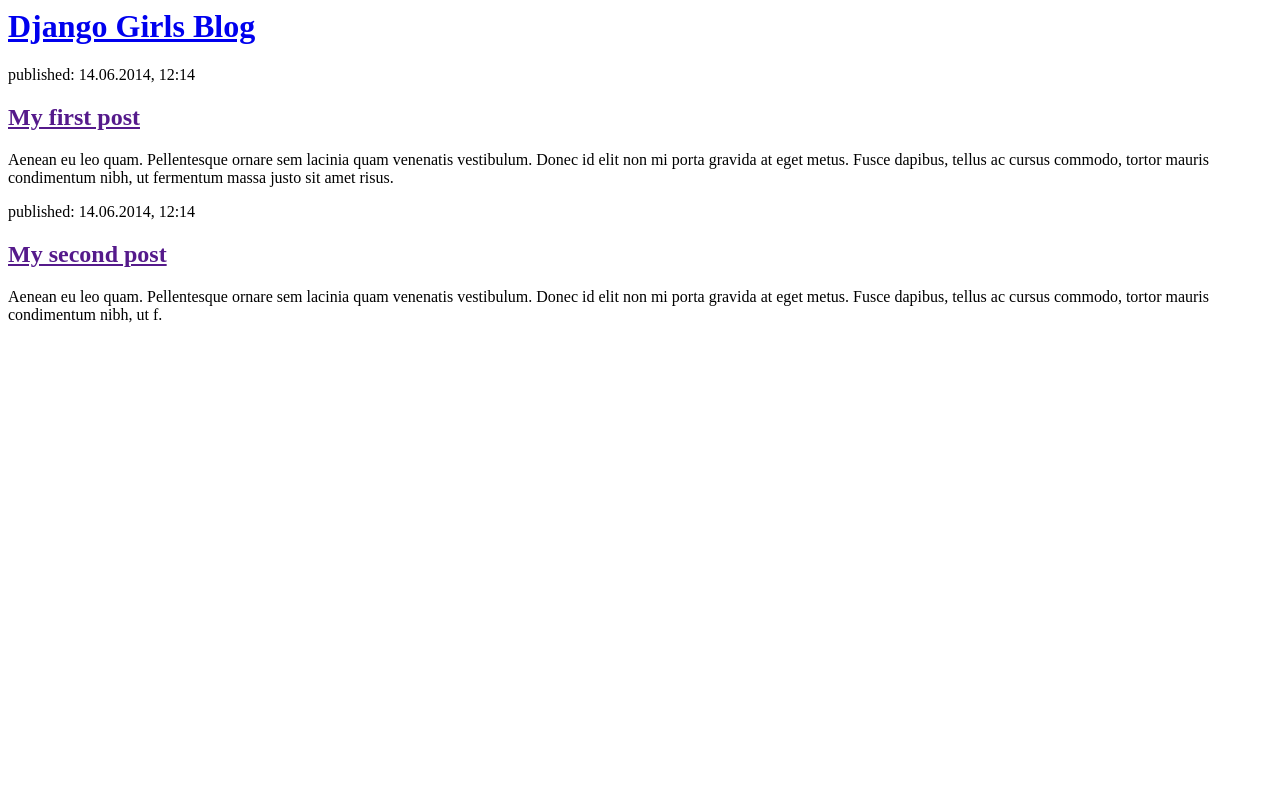
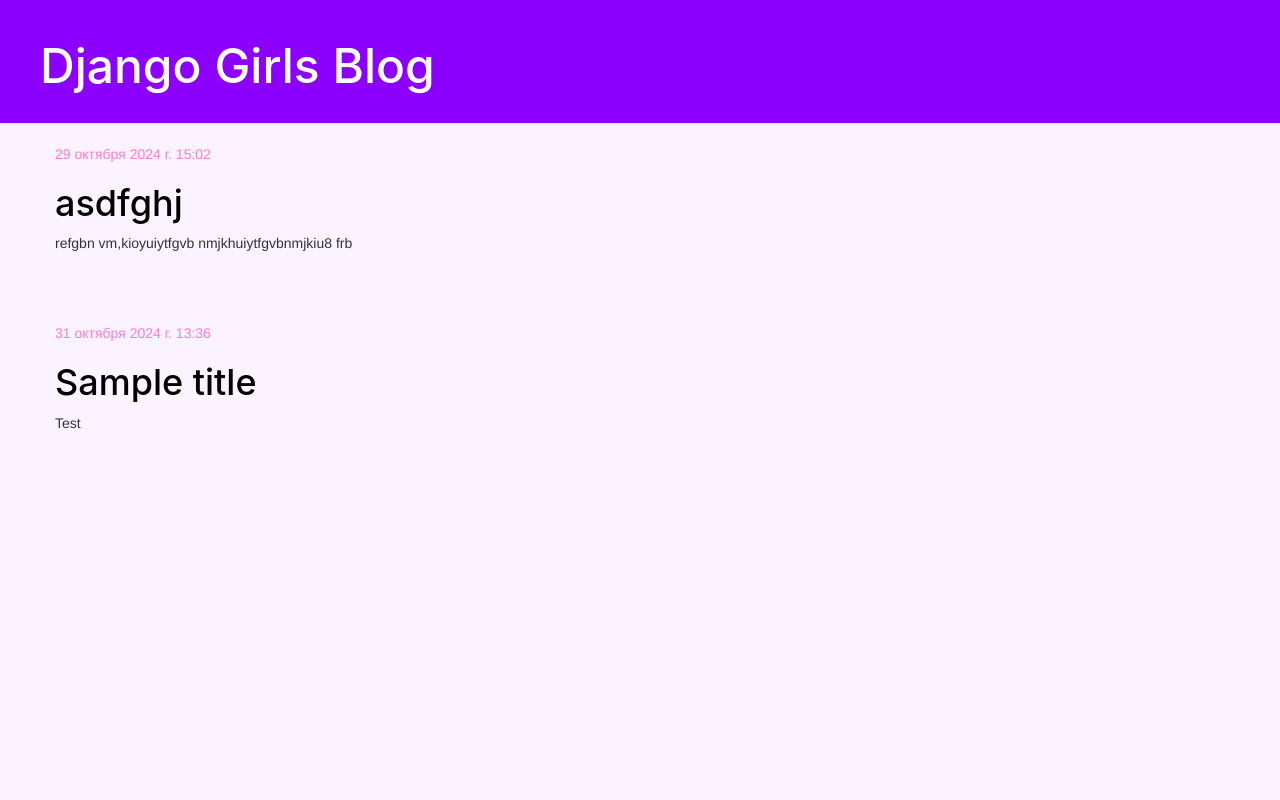
Before and after one commit to 0k1nd/djangogirls, a Django app: page / in a window 1280 px wide. Run offline with Django 4.2, Linux system fonts and the light colour scheme; data comes from the database, SQL or seed files in the repository; both versions use the stored data as it was after the commit; some libraries are stand-ins or nearby versions.

Commit message:
html and css(its all in 31.10)

```diff
--- /dev/null
+++ b/blog/static/css/blog.css
@@ -0,0 +1,53 @@
+body {
+    background-color: #fbf3ff;
+    background-repeat: no-repeat;
+    background-size: cover;
+  }
+
+.page-header {
+    background-color: #8c00ff;
+    margin-top: 0;
+    padding: 20px 20px 20px 40px;
+}
+
+.page-header h1, .page-header h1 a, .page-header h1 a:visited, .page-header h1 a:active {
+    color: #ffffff;
+    font-size: 36pt;
+    text-decoration: none;
+}
+
+.content {
+    margin-left: 40px;
+}
+
+h1, h2, h3, h4 {
+    font-family: 'Inter', bold;
+}
+
+.date {
+    color: #ff79d9;
+}
+
+.save {
+    float: right;
+}
+
+.post-form textarea, .post-form input {
+    width: 100%;
+}
+
+.top-menu, .top-menu:hover, .top-menu:visited {
+    color: #ffffff;
+    float: right;
+    font-size: 34pt;
+    margin-right: 20px;
+}
+
+.post {
+    margin-bottom: 70px;
+}
+
+.post h1 a, .post h1 a:visited {
+    color: #000000;
+    border: 2px
+}
--- /dev/null
+++ b/blog/templates/blog/base.html
@@ -0,0 +1,23 @@
+{% load static %}
+<html>
+    <head>
+        <title>Django Girls blog</title>
+        <link rel="stylesheet" href="//maxcdn.bootstrapcdn.com/bootstrap/3.2.0/css/bootstrap.min.css">
+        <link rel="stylesheet" href="//maxcdn.bootstrapcdn.com/bootstrap/3.2.0/css/bootstrap-theme.min.css">
+        <link href='//fonts.googleapis.com/css?family=Lobster&subset=latin,latin-ext' rel='stylesheet' type='text/css'>
+        <link rel="stylesheet" href="{% static 'css/blog.css' %}">
+    </head>
+    <body>
+        <div class="page-header">
+            <h1><a href="/">Django Girls Blog</a></h1>
+        </div>
+        <div class="content container">
+            <div class="row">
+                <div class="col-md-8">
+                {% block content %}
+                {% endblock %}
+                </div>
+            </div>
+        </div>
+    </body>
+</html>
--- a/blog/templates/blog/post_list.html
+++ b/blog/templates/blog/post_list.html
@@ -1,22 +1,13 @@
-<html>
-    <head>
-        <title>1234567890</title>
-    </head>
-    <body>
-        <div>
-            <h1><a href="/">Django Girls Blog</a></h1>
+{% extends 'blog/base.html' %}
+
+{% block content %}
+    {% for post in posts %}
+        <div class="post">
+            <div class="date">
+                {{ post.published_date }}
+            </div>
+            <h1><a href="{% url 'post_detail' pk=post.pk %}">{{ post.title }}</a></h1>
+            <p>{{ post.text|linebreaksbr }}</p>
         </div>
-
-        <div>
-            <p>published: 14.06.2014, 12:14</p>
-            <h2><a href="">My first post</a></h2>
-            <p>Aenean eu leo quam. Pellentesque ornare sem lacinia quam venenatis vestibulum. Donec id elit non mi porta gravida at eget metus. Fusce dapibus, tellus ac cursus commodo, tortor mauris condimentum nibh, ut fermentum massa justo sit amet risus.</p>
-        </div>
-
-        <div>
-            <p>published: 14.06.2014, 12:14</p>
-            <h2><a href="">My second post</a></h2>
-            <p>Aenean eu leo quam. Pellentesque ornare sem lacinia quam venenatis vestibulum. Donec id elit non mi porta gravida at eget metus. Fusce dapibus, tellus ac cursus commodo, tortor mauris condimentum nibh, ut f.</p>
-        </div>
-    </body>
-</html>
+    {% endfor %}
+{% endblock %}
--- a/blog/urls.py
+++ b/blog/urls.py
@@ -3,4 +3,5 @@
 
 urlpatterns = [
     path('', views.post_list, name='post_list'),
+    path('post/<int:pk>/', views.post_detail, name='post_detail'),
 ]
--- a/blog/views.py
+++ b/blog/views.py
@@ -1,7 +1,14 @@
 from django.shortcuts import render
-
+from django.utils import timezone
+from .models import Post
+from django.shortcuts import render, get_object_or_404
 
 def post_list(request):
-    return render(request, 'blog/post_list.html', {})
+    posts = Post.objects.filter(published_date__lte=timezone.now()).order_by('published_date')
+    return render(request, 'blog/post_list.html', {'posts': posts})
+
+def post_detail(request, pk):
+    post = get_object_or_404(Post, pk=pk)
+    return render(request, 'blog/post_detail.html', {'post': post})
 
 # Create your views here.
```
Also changed, not shown: db.sqlite3.
